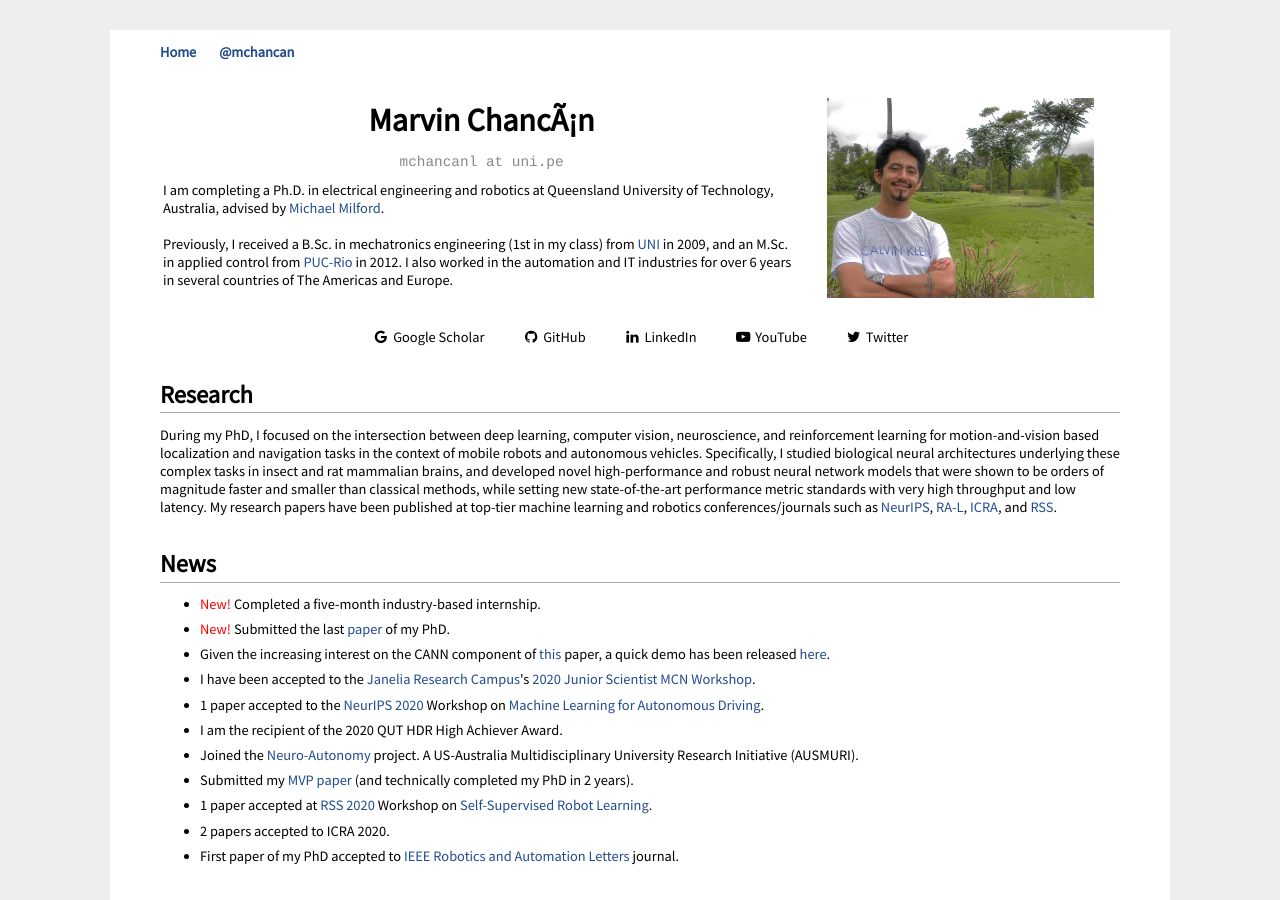
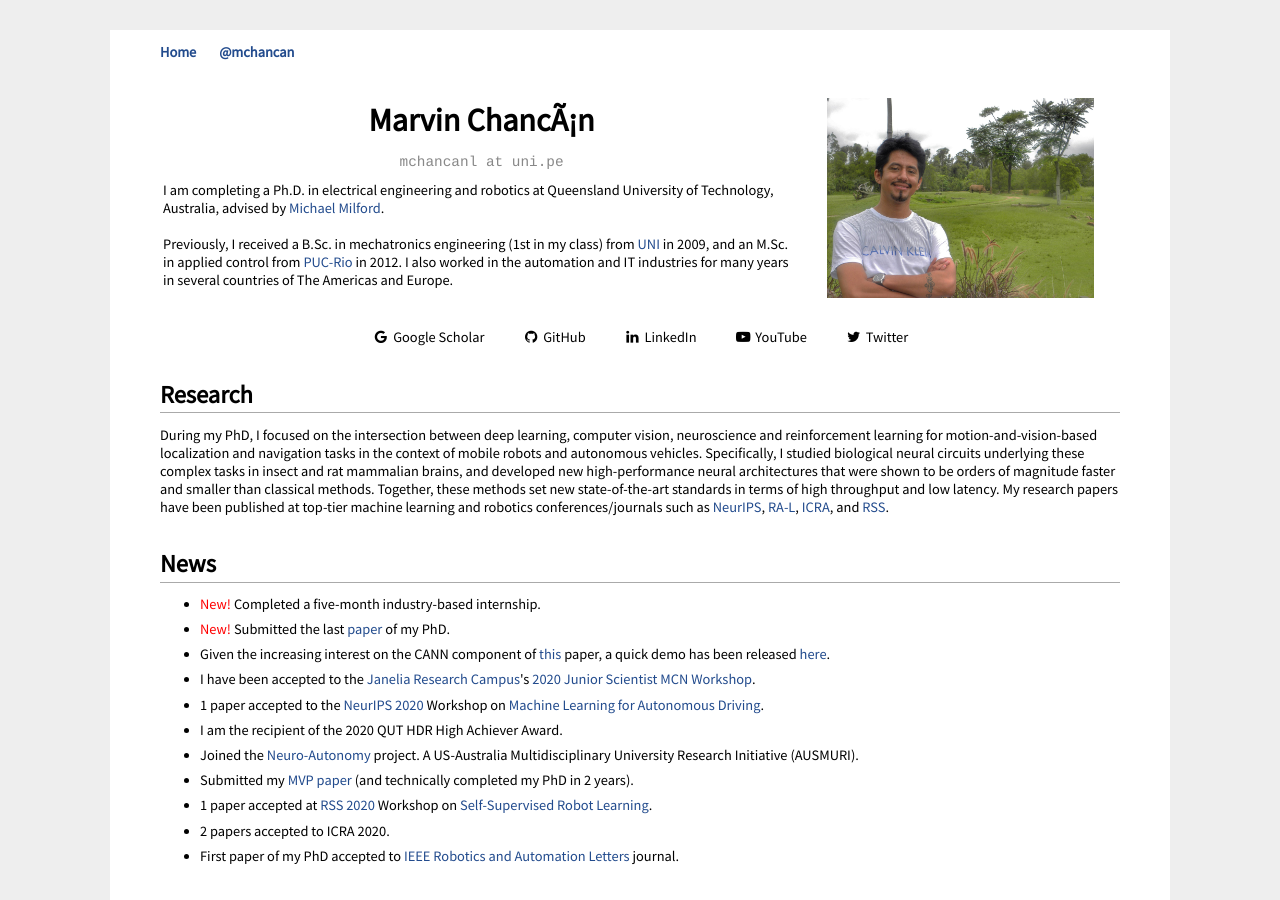
Before and after one commit to mchancan/mchancan.github.io, a Jekyll site: the page built from index.html, in a window 1280 px wide and 900 px high. Built offline with Jekyll 4.4.1, drawn with Linux system fonts in a browser that asks for light colours; comment, search, counter and statistics services are not loaded; a style sheet for code colours, icons or effects is not loaded.

Commit message:
Update index.html

```diff
--- a/index.html
+++ b/index.html
@@ -15,7 +15,7 @@ title: Marvin Chancán
 			I am completing a Ph.D. in electrical engineering and robotics at Queensland University of Technology, Australia, advised by <a href="https://scholar.google.com/citations?user=TDSmCKgAAAAJ&hl=en" target="_blank">Michael Milford</a>.
 			</br>
 			</br>
-			Previously, I received a B.Sc. in mechatronics engineering (1st in my class) from <a href="https://en.wikipedia.org/wiki/National_University_of_Engineering" target="_blank">UNI</a> in 2009, and an M.Sc. in applied control from <a href="https://en.wikipedia.org/wiki/Pontifical_Catholic_University_of_Rio_de_Janeiro" target="_blank">PUC-Rio</a> in 2012. I also worked in the automation and IT industries for over 6 years in several countries of The Americas and Europe.</br>
+			Previously, I received a B.Sc. in mechatronics engineering (1st in my class) from <a href="https://en.wikipedia.org/wiki/National_University_of_Engineering" target="_blank">UNI</a> in 2009, and an M.Sc. in applied control from <a href="https://en.wikipedia.org/wiki/Pontifical_Catholic_University_of_Rio_de_Janeiro" target="_blank">PUC-Rio</a> in 2012. I also worked in the automation and IT industries for many years in several countries of The Americas and Europe.</br>
 		</p>
 	</td>
 	<td style="padding:2.5%;width:33%;max-width:40%">
@@ -33,8 +33,8 @@ title: Marvin Chancán
 </p>
 
 <h2>Research</h2>
-During my PhD, I focused on the intersection between deep learning, computer vision, neuroscience, and reinforcement learning for motion-and-vision based localization and navigation tasks in the context of mobile robots and autonomous vehicles.
-Specifically, I studied biological neural architectures underlying these complex tasks in insect and rat mammalian brains, and developed novel high-performance and robust neural network models that were shown to be orders of magnitude faster and smaller than classical methods, while setting new state-of-the-art performance metric standards with very high throughput and low latency.
+During my PhD, I focused on the intersection between deep learning, computer vision, neuroscience and reinforcement learning for motion-and-vision-based localization and navigation tasks in the context of mobile robots and autonomous vehicles.
+Specifically, I studied biological neural circuits underlying these complex tasks in insect and rat mammalian brains, and developed new high-performance neural architectures that were shown to be orders of magnitude faster and smaller than classical methods. Together, these methods set new state-of-the-art standards in terms of high throughput and low latency.
 My research papers have been published at top-tier machine learning and robotics conferences/journals such as <a href="https://nips.cc/" target="_blank">NeurIPS</a>,
 <a href="https://www.ieee-ras.org/publications/ra-l" target="_blank">RA-L</a>,
 <a href="https://www.ieee-ras.org/conferences-workshops/fully-sponsored/icra" target="_blank">ICRA</a>, and
```
